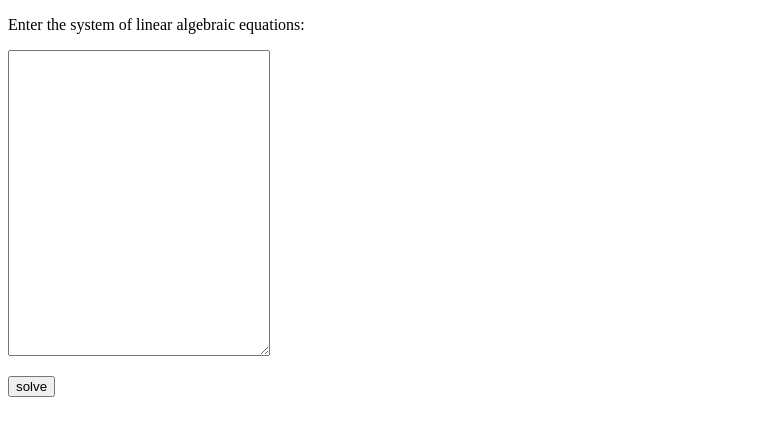
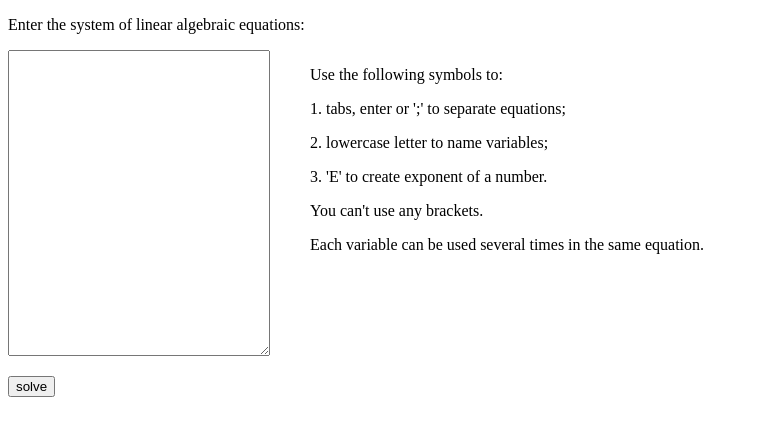
Before and after one commit to avtopilot/linear-equations-solver, a Django app: page / in a window 1280 px wide. Shown: the top 436 px of the page, without its empty margins (0-758 px from the left). Run offline with Django 3.2, Linux system fonts and the light colour scheme.

Commit message:
add help text

```diff
--- a/templates/index.html
+++ b/templates/index.html
@@ -5,18 +5,31 @@
 {% block content %}
 
     <p>Enter the system of linear algebraic equations:</p>
-    <form method="post" action="{% url solve %}">
-        {% csrf_token %}
+    <div style="float: left;">
+        <form method="post" action="{% url solve %}">
+            {% csrf_token %}
 
-        <textarea name='equations' cols="30" rows="20"></textarea> <p>
+            <textarea name='equations' cols="30" rows="20"></textarea> <p>
 
-        <input type="submit" value="solve">
-    </form>
+            <input type="submit" value="solve">
+        </form>
+    </div>
 
+    <div style="float: left; margin-left: 40px;">
+        <p>Use the following symbols to:</p>
+        <p>1. tabs, enter or ';' to separate equations;</p>
+        <p>2. lowercase letter to name variables;</p>
+        <p>3. 'E' to create exponent of a number.</p>
+        <p>You can't use any brackets.</p>
+        <p>Each variable can be used several times in the same equation.</p>
+    </div>
+
+    <div style="clear:both">
     {% if error %}
         {{ error }}
     {% else %}
         {{ result }}
     {% endif %}
+    </div>
 
 {% endblock %}
```
